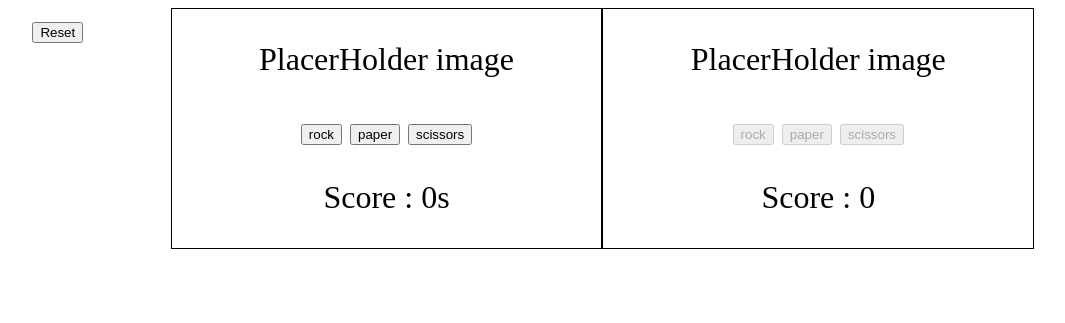
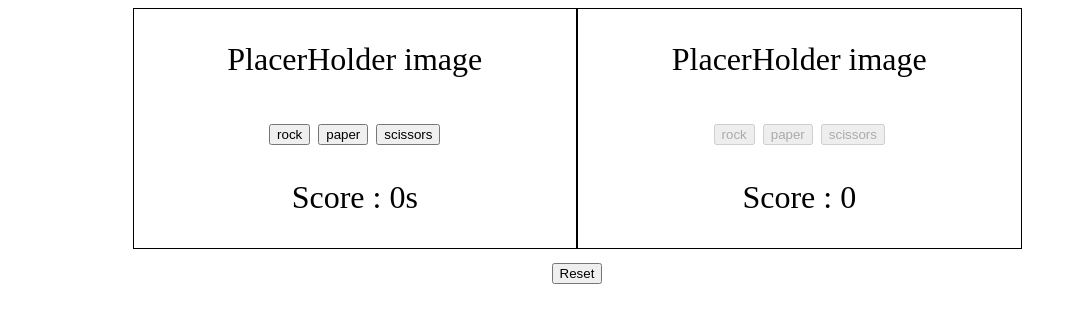
Before and after one commit to SacleuxBenoit/ShiFuMi, a PHP site: page / in a window 1280 px wide. Shown: the top 323 px of the page, without its empty margins (63-1128 px from the left). Run offline with PHP 8.4, Linux system fonts and the light colour scheme.

Commit message:
:memo: hotfixe with grid

```diff
--- a/css/style_index.css
+++ b/css/style_index.css
@@ -22,6 +22,6 @@ body{
     grid-area: result;
 }
 
-#divButtonPlayAgain{
+#divButtonReset{
     grid-area:  divButtonPlayAgain;
 }
```
